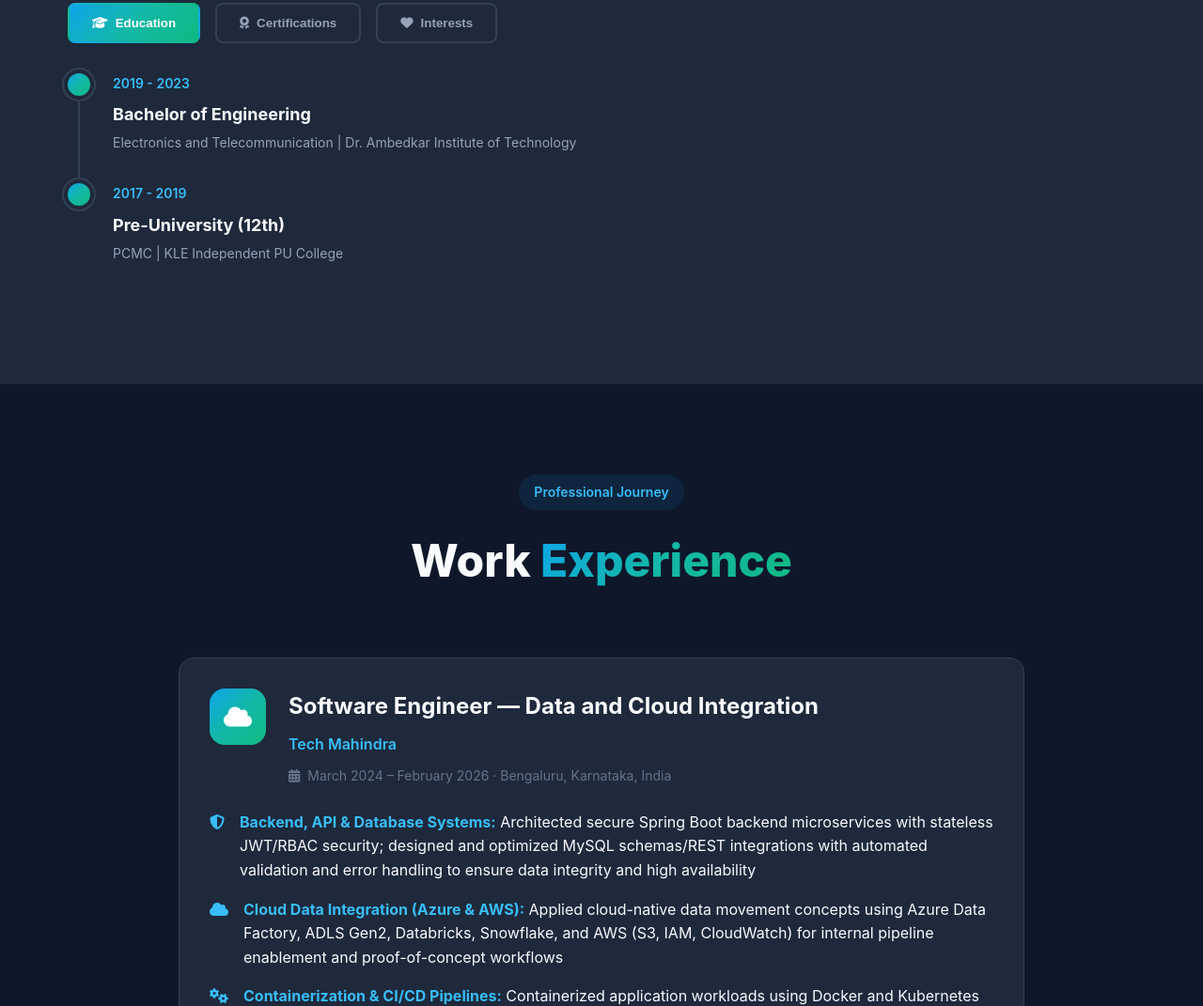
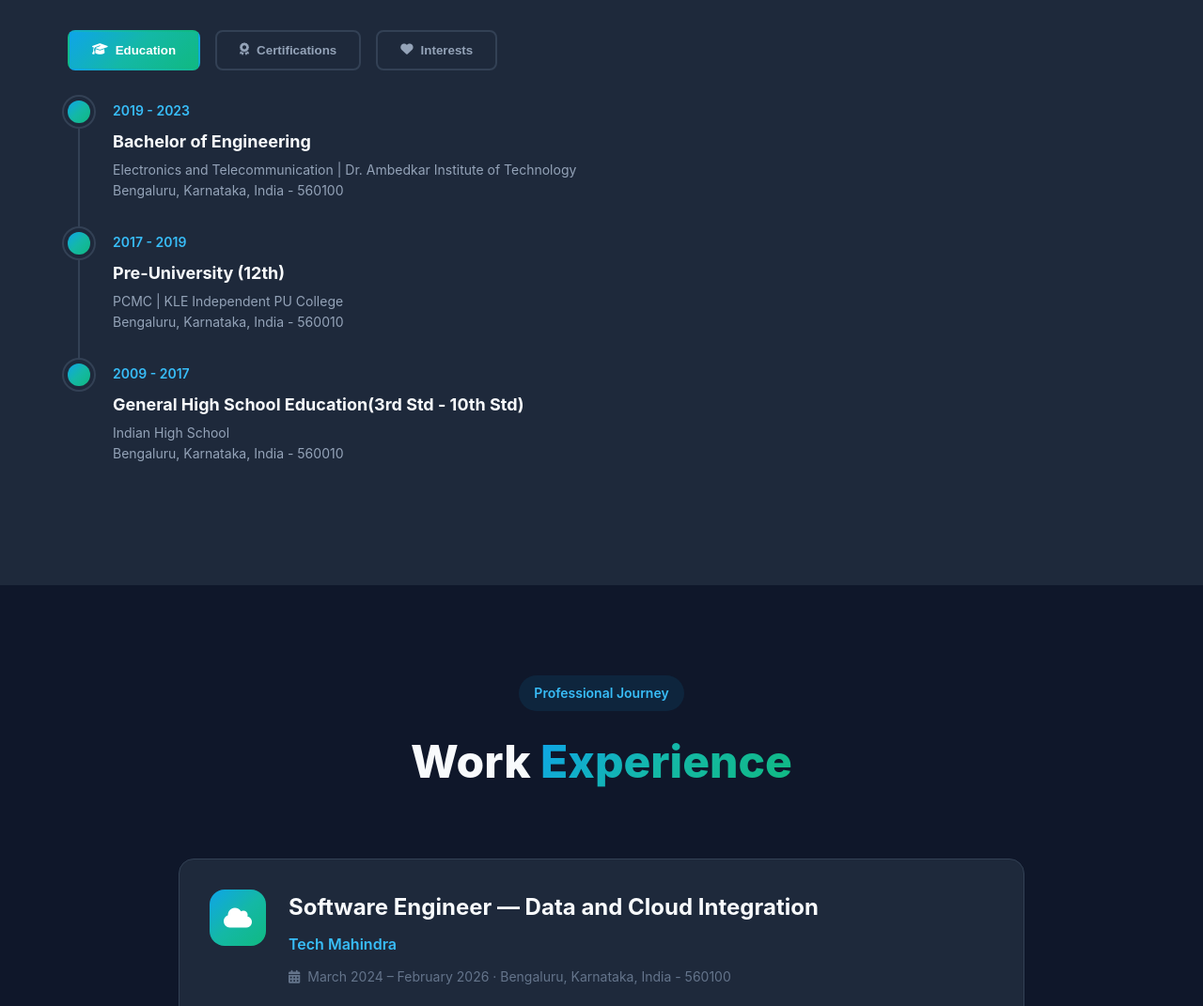
Before and after one commit to Sanjayvk98/Portfolio-Page-Landing-Page--Sanjay_V, a plain HTML site: page Portfolio page/index.html in a window 1280 px wide. Shown: the part 1729-2800 px from the top of the page at 94% size. Drawn offline with nearby package versions, Linux system fonts and the light colour scheme.

Commit message:
Enhance portfolio page with location details
Updated job description and education details with locations.

```diff
--- a/Portfolio page/index.html
+++ b/Portfolio page/index.html
@@ -48,8 +48,8 @@
                 </h2>
                 <p class="hero-description">
                     Software Engineer with 2 years of experience specializing in Machine Learning,
-                    Data Science, GenAI,  AWS and Azure Data Engineering. Building production-grade ML pipelines,
-                    LLM/RAG systems, and cloud-native data solutions on Microsoft Azure and AWS.
+                    Data Science, GenAI,  AWS and Azure Data Engineering. Building production-grade ETL/ELT, ML pipelines,
+                    LLM/RAG systems, data engineering and cloud-native data solutions on Microsoft Azure and AWS.
                 </p>
                 <div class="hero-stats">
                     <div class="stat-item">
@@ -159,6 +159,7 @@
                                 <span class="timeline-date">2019 - 2023</span>
                                 <h4>Bachelor of Engineering</h4>
                                 <p>Electronics and Telecommunication | Dr. Ambedkar Institute of Technology</p>
+                                <p>Bengaluru, Karnataka, India - 560100</p>
                             </div>
                         </div>
                         <div class="timeline-item">
@@ -167,6 +168,16 @@
                                 <span class="timeline-date">2017 - 2019</span>
                                 <h4>Pre-University (12th)</h4>
                                 <p>PCMC | KLE Independent PU College</p>
+                                <p>Bengaluru, Karnataka, India - 560010</p>
+                            </div>
+                        </div>
+                        <div class="timeline-item">
+                            <div class="timeline-marker"></div>
+                            <div class="timeline-content">
+                                <span class="timeline-date">2009 - 2017</span>
+                                <h4>General High School Education(3rd Std - 10th Std)</h4>
+                                <p>Indian High School</p>
+                                <p>Bengaluru, Karnataka, India - 560010</p>
                             </div>
                         </div>
                     </div>
@@ -237,7 +248,7 @@
                         <div class="exp-info">
                             <h3>Software Engineer — Data and Cloud Integration</h3>
                             <p class="company">Tech Mahindra</p>
-                            <span class="duration"><i class="fas fa-calendar-alt"></i> March 2024 – February 2026 · Bengaluru, Karnataka, India</span>
+                            <span class="duration"><i class="fas fa-calendar-alt"></i> March 2024 – February 2026 · Bengaluru, Karnataka, India - 560100</span>
                         </div>
                     </div>
                     <div class="exp-content">
```
